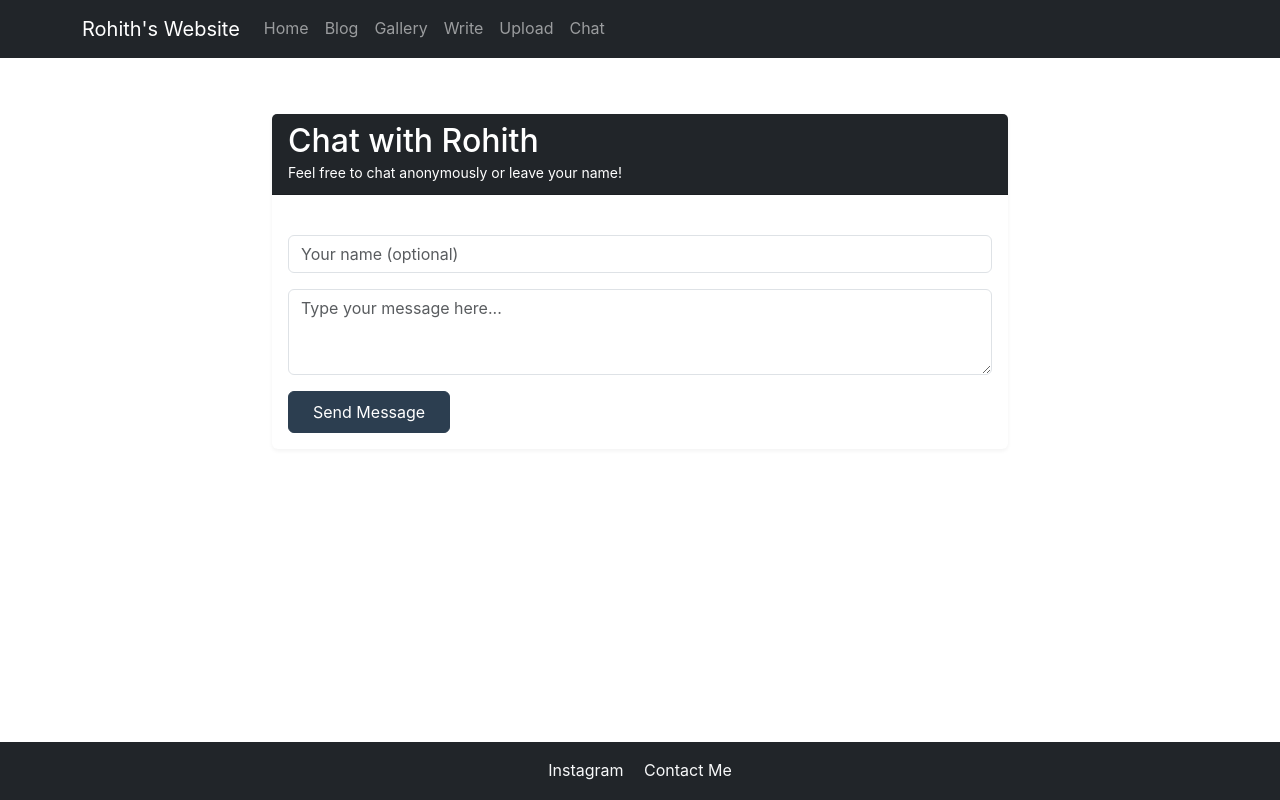
After one commit to rohith1005H/personal-web, a Flask app: page /chat in a window 1280 px wide. The commit adds this page. Run offline with Flask 3, Linux system fonts and the light colour scheme; some libraries are stand-ins or nearby versions.

Commit message:
Add anonymous chat feature

```diff
--- a/app.py
+++ b/app.py
@@ -78,6 +78,14 @@ class Message(db.Model):
     message = db.Column(db.Text, nullable=False)
     created_at = db.Column(db.DateTime, default=datetime.utcnow)
     read = db.Column(db.Boolean, default=False)
+
+class AnonymousMessage(db.Model):
+    __tablename__ = 'anonymous_message'
+    id = db.Column(db.Integer, primary_key=True)
+    sender_name = db.Column(db.String(100), nullable=False)
+    content = db.Column(db.Text, nullable=False)
+    created_at = db.Column(db.DateTime, default=datetime.utcnow)
+    is_read = db.Column(db.Boolean, default=False)
 
 def init_db():
     """Initialize the database and create all tables"""
@@ -237,6 +245,58 @@ def contact():
         app.logger.error(f"Error processing contact form: {str(e)}")
         return jsonify({'success': False, 'error': 'An error occurred. Please try again later.'}), 500
 
+@app.route('/chat', methods=['GET'])
+def chat():
+    messages = AnonymousMessage.query.order_by(AnonymousMessage.created_at.desc()).all()
+    return render_template('chat.html', messages=messages)
+
+@app.route('/send_message', methods=['POST'])
+def send_message():
+    try:
+        data = request.form
+        sender_name = data.get('sender_name', 'Anonymous')
+        content = data.get('content')
+
+        if not content:
+            return jsonify({'error': 'Message content is required'}), 400
+
+        message = AnonymousMessage(
+            sender_name=sender_name,
+            content=content
+        )
+        db.session.add(message)
+        db.session.commit()
+
+        # Send email notification
+        msg = Message(
+            'New Anonymous Message',
+            sender=app.config['MAIL_DEFAULT_SENDER'],
+            recipients=[app.config['MAIL_USERNAME']]
+        )
+        msg.body = f'''New message from {sender_name}:
+
+{content}
+
+View all messages at: {request.host_url}chat
+'''
+        mail.send(msg)
+
+        return jsonify({
+            'id': message.id,
+            'sender_name': message.sender_name,
+            'content': message.content,
+            'created_at': message.created_at.strftime('%Y-%m-%d %H:%M:%S')
+        })
+    except Exception as e:
+        return jsonify({'error': str(e)}), 500
+
+@app.route('/mark_read/<int:message_id>', methods=['POST'])
+def mark_read(message_id):
+    message = AnonymousMessage.query.get_or_404(message_id)
+    message.is_read = True
+    db.session.commit()
+    return jsonify({'success': True})
+
 @app.context_processor
 def inject_recaptcha_site_key():
     return dict(recaptcha_site_key=app.config['RECAPTCHA_SITE_KEY'])
--- a/templates/base.html
+++ b/templates/base.html
@@ -30,6 +30,9 @@
                     </li>
                     <li class="nav-item">
                         <a class="nav-link" href="{{ url_for('upload') }}">Upload</a>
+                    </li>
+                    <li class="nav-item">
+                        <a class="nav-link" href="{{ url_for('chat') }}">Chat</a>
                     </li>
                 </ul>
             </div>
--- /dev/null
+++ b/templates/chat.html
@@ -0,0 +1,140 @@
+{% extends "base.html" %}
+
+{% block title %}Chat with Rohith{% endblock %}
+
+{% block content %}
+<div class="chat-container">
+    <div class="row">
+        <div class="col-md-8 mx-auto">
+            <div class="card">
+                <div class="card-header bg-dark text-white">
+                    <h2 class="mb-0">Chat with Rohith</h2>
+                    <p class="mb-0"><small>Feel free to chat anonymously or leave your name!</small></p>
+                </div>
+                <div class="card-body">
+                    <div class="messages-container mb-4" id="messages">
+                        {% for message in messages %}
+                            <div class="message-bubble mb-3 {% if message.is_read %}read{% endif %}" data-message-id="{{ message.id }}">
+                                <div class="message-header">
+                                    <strong>{{ message.sender_name }}</strong>
+                                    <small class="text-muted">{{ message.created_at.strftime('%Y-%m-%d %H:%M:%S') }}</small>
+                                </div>
+                                <div class="message-content">
+                                    {{ message.content }}
+                                </div>
+                            </div>
+                        {% endfor %}
+                    </div>
+
+                    <form id="messageForm" class="message-form">
+                        <div class="mb-3">
+                            <input type="text" class="form-control" id="senderName" name="sender_name" placeholder="Your name (optional)">
+                        </div>
+                        <div class="mb-3">
+                            <textarea class="form-control" id="messageContent" name="content" rows="3" placeholder="Type your message here..." required></textarea>
+                        </div>
+                        <button type="submit" class="btn btn-primary">Send Message</button>
+                    </form>
+                </div>
+            </div>
+        </div>
+    </div>
+</div>
+{% endblock %}
+
+{% block extra_css %}
+<style>
+.chat-container {
+    max-width: 800px;
+    margin: 0 auto;
+}
+
+.messages-container {
+    max-height: 500px;
+    overflow-y: auto;
+    padding: 1rem;
+}
+
+.message-bubble {
+    background-color: #f8f9fa;
+    border-radius: 15px;
+    padding: 1rem;
+    margin-bottom: 1rem;
+    box-shadow: 0 2px 4px rgba(0,0,0,0.05);
+}
+
+.message-bubble.read {
+    opacity: 0.8;
+}
+
+.message-header {
+    margin-bottom: 0.5rem;
+    display: flex;
+    justify-content: space-between;
+    align-items: center;
+}
+
+.message-content {
+    white-space: pre-wrap;
+}
+
+.message-form {
+    background-color: #fff;
+    padding: 1rem;
+    border-radius: 5px;
+}
+</style>
+{% endblock %}
+
+{% block extra_js %}
+<script>
+document.addEventListener('DOMContentLoaded', function() {
+    const messageForm = document.getElementById('messageForm');
+    const messagesContainer = document.getElementById('messages');
+
+    messageForm.addEventListener('submit', async function(e) {
+        e.preventDefault();
+
+        const formData = new FormData(messageForm);
+
+        try {
+            const response = await fetch('/send_message', {
+                method: 'POST',
+                body: formData
+            });
+
+            const data = await response.json();
+
+            if (response.ok) {
+                // Create new message element
+                const messageDiv = document.createElement('div');
+                messageDiv.className = 'message-bubble mb-3';
+                messageDiv.innerHTML = `
+                    <div class="message-header">
+                        <strong>${data.sender_name}</strong>
+                        <small class="text-muted">${data.created_at}</small>
+                    </div>
+                    <div class="message-content">
+                        ${data.content}
+                    </div>
+                `;
+
+                // Add to messages container
+                messagesContainer.insertBefore(messageDiv, messagesContainer.firstChild);
+
+                // Clear form
+                messageForm.reset();
+
+                // Scroll to latest message
+                messagesContainer.scrollTop = 0;
+            } else {
+                alert(data.error || 'Failed to send message');
+            }
+        } catch (error) {
+            console.error('Error:', error);
+            alert('An error occurred while sending the message');
+        }
+    });
+});
+</script>
+{% endblock %}
```
